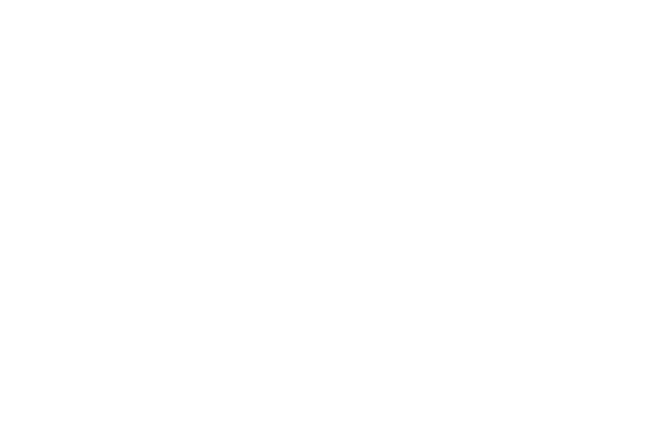
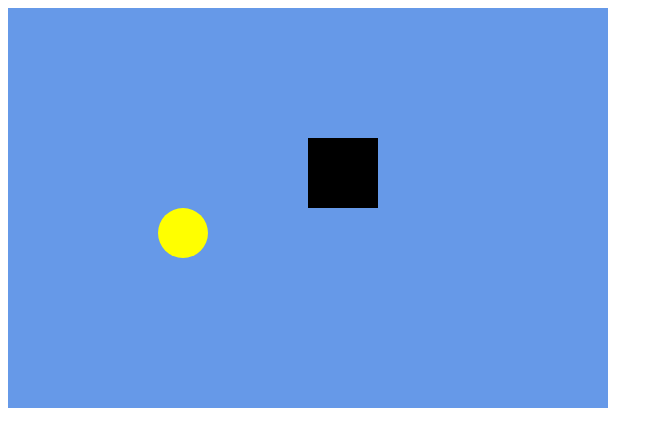
Before and after one commit to emilastanov/apengine, a plain HTML site: page index.html in a window 1280 px wide. Shown: the whole page, without its empty margins (0-663 px from the left). Drawn offline with Linux system fonts and the light colour scheme; the site is published under a folder, as on GitHub Pages, so addresses that start at the root find nothing.

Commit message:
Changed path from absolute to relative for demo file

```diff
--- a/index.html
+++ b/index.html
@@ -6,5 +6,5 @@
 <body>
 	<div id="ap_scene"></div>
 </body>
-<script src="/static/js/index.js" type="module"></script>
+<script src="static/js/index.js" type="module"></script>
 </html>
```
